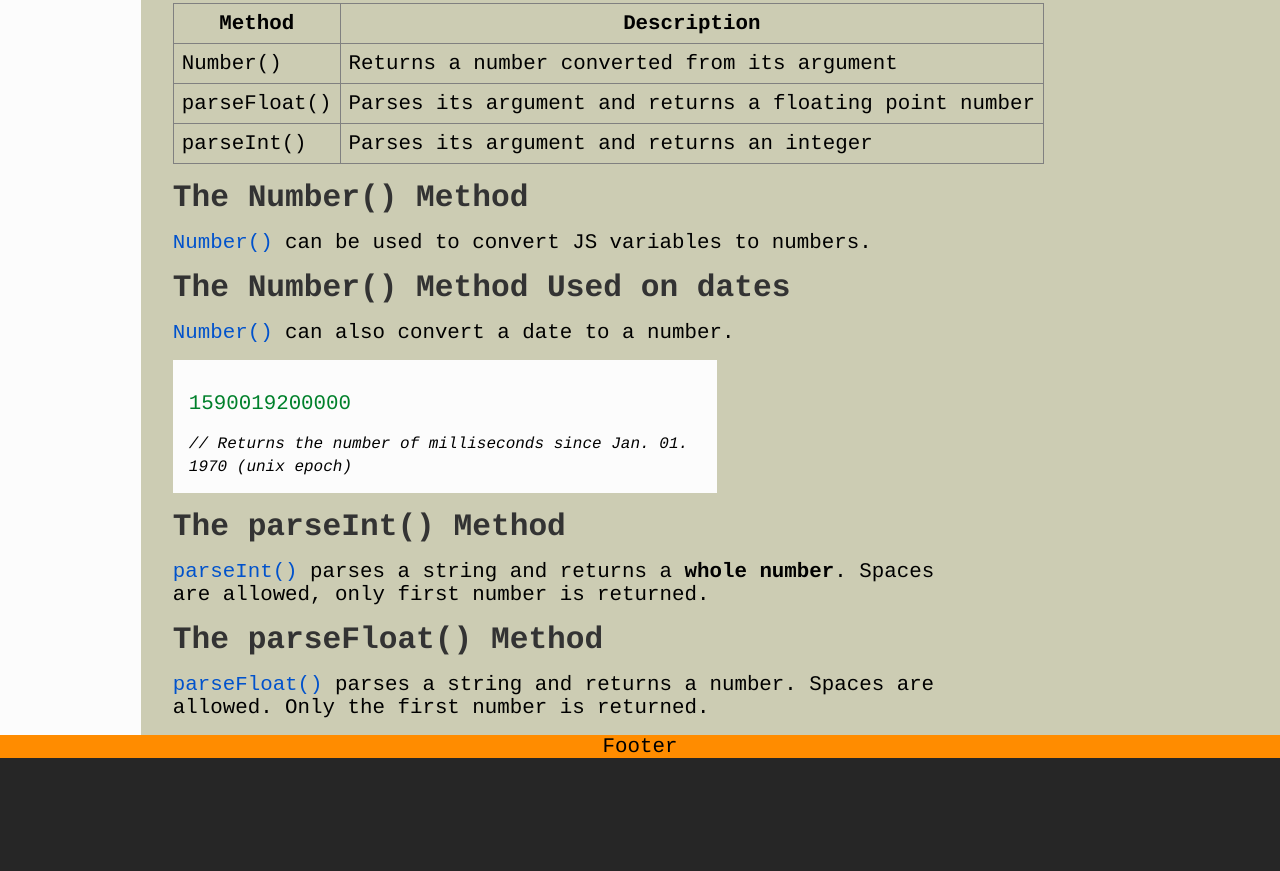
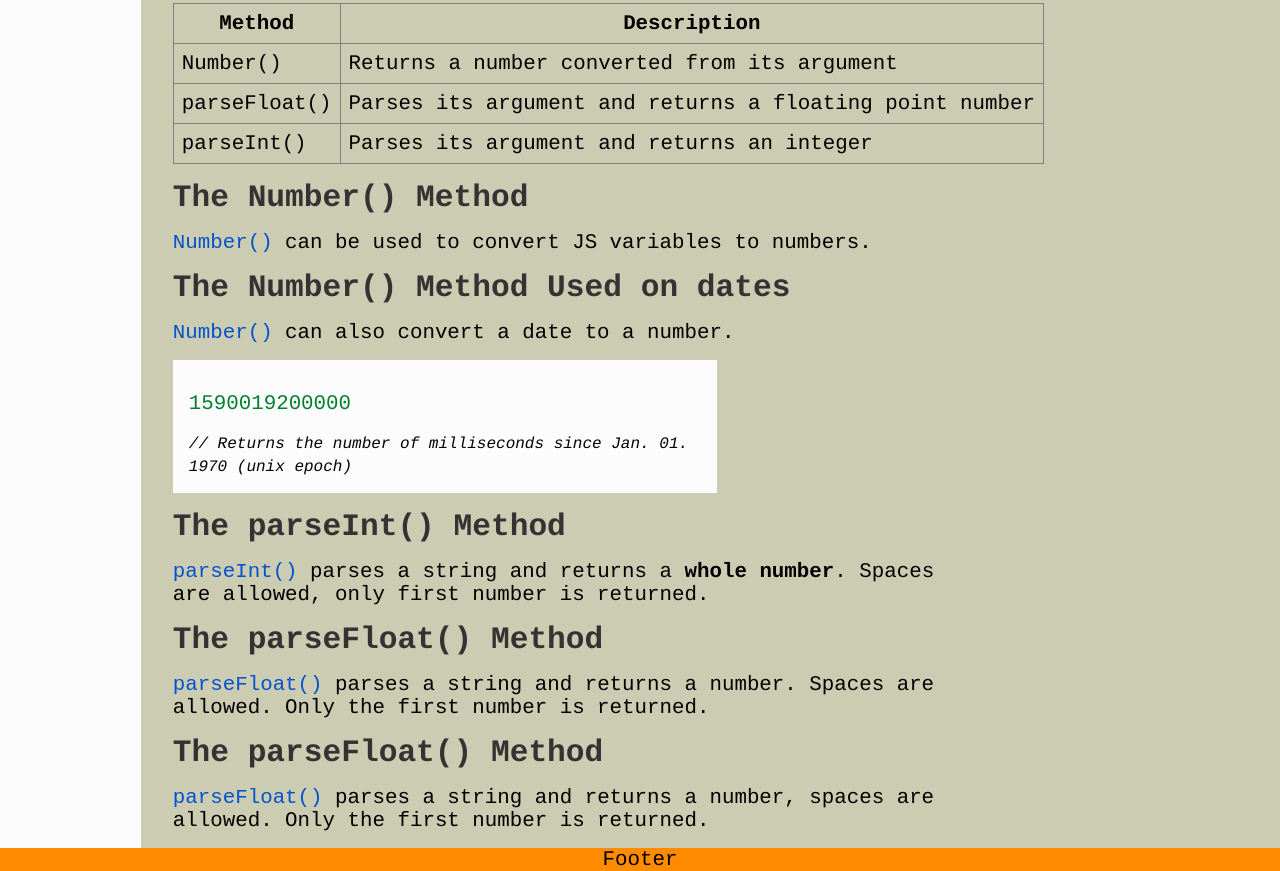
Before and after one commit to bosscke/js-practice, a website: page 20-number-methods/number-methods.html in a window 1280 px wide. Shown: the part 2284-3155 px from the top of the page. Before the commit the page ends 3042 px from the top, so only its background shows below. Drawn offline with Linux system fonts and the light colour scheme.

Commit message:
Update number method

```diff
--- a/20-number-methods/number-methods.html
+++ b/20-number-methods/number-methods.html
@@ -184,6 +184,14 @@
           are allowed. Only the first number is returned.
         </p>
       </article>
+
+      <article>
+        <h2>The parseFloat() Method</h2>
+        <p>
+          <code>parseFloat()</code> parses a string and returns a number, spaces
+          are allowed. Only the first number is returned.
+        </p>
+      </article>
     </main>
     <footer>Footer</footer>
     <script src="script.js"></script>
```
